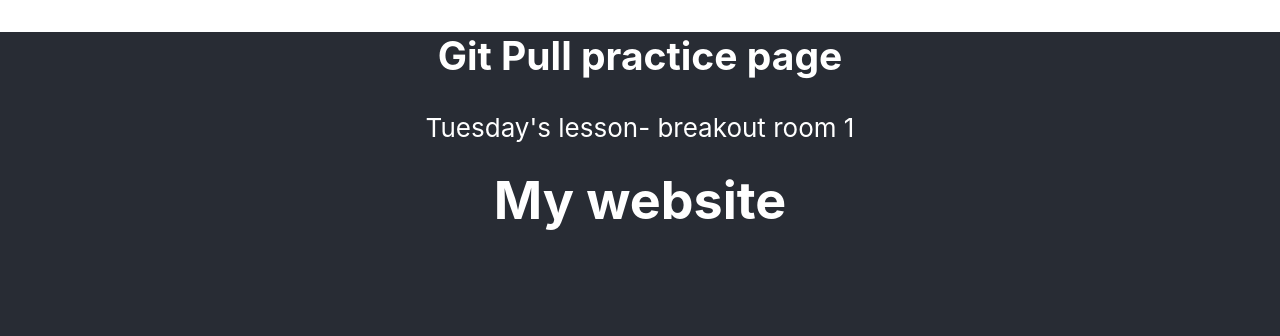
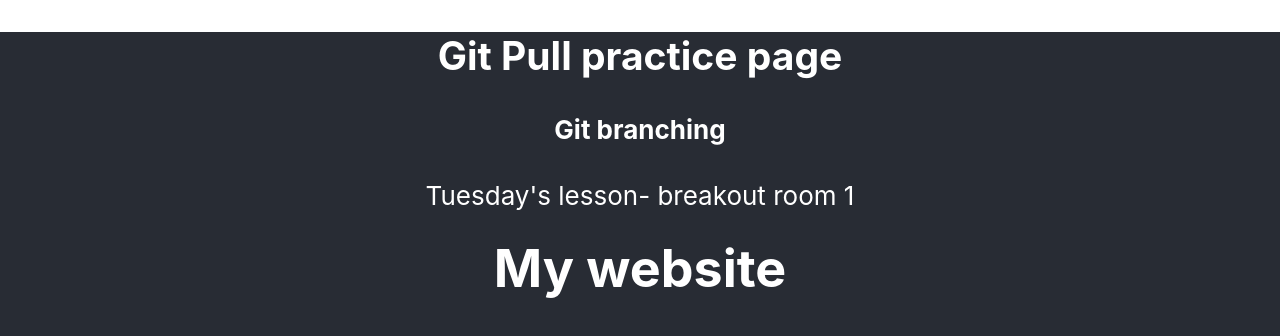
Before and after one commit to CommandShiftHQ/gitflow-sept21, a React (Create React App) app: page / in a window 1280 px wide. Shown: the top 336 px of the page. Built offline with nearby package versions, Linux system fonts and the light colour scheme.

Commit message:
Update src/App.js
Co-authored-by: Dave Taylor <90399346+Daveoxys@users.noreply.github.com>

```diff
--- a/src/App.js
+++ b/src/App.js
@@ -6,7 +6,8 @@
       <header className="App-header">
         <main>
           <h2>Git Pull practice page</h2>
-          <p>Tuesday's lesson- breakout room 1</p>
+  <h4>Git branching</h4>
+  <p>Tuesday's lesson- breakout room 1</p>
         </main>
         <h1 className="App-header-title">My website</h1>
       </header>
```
